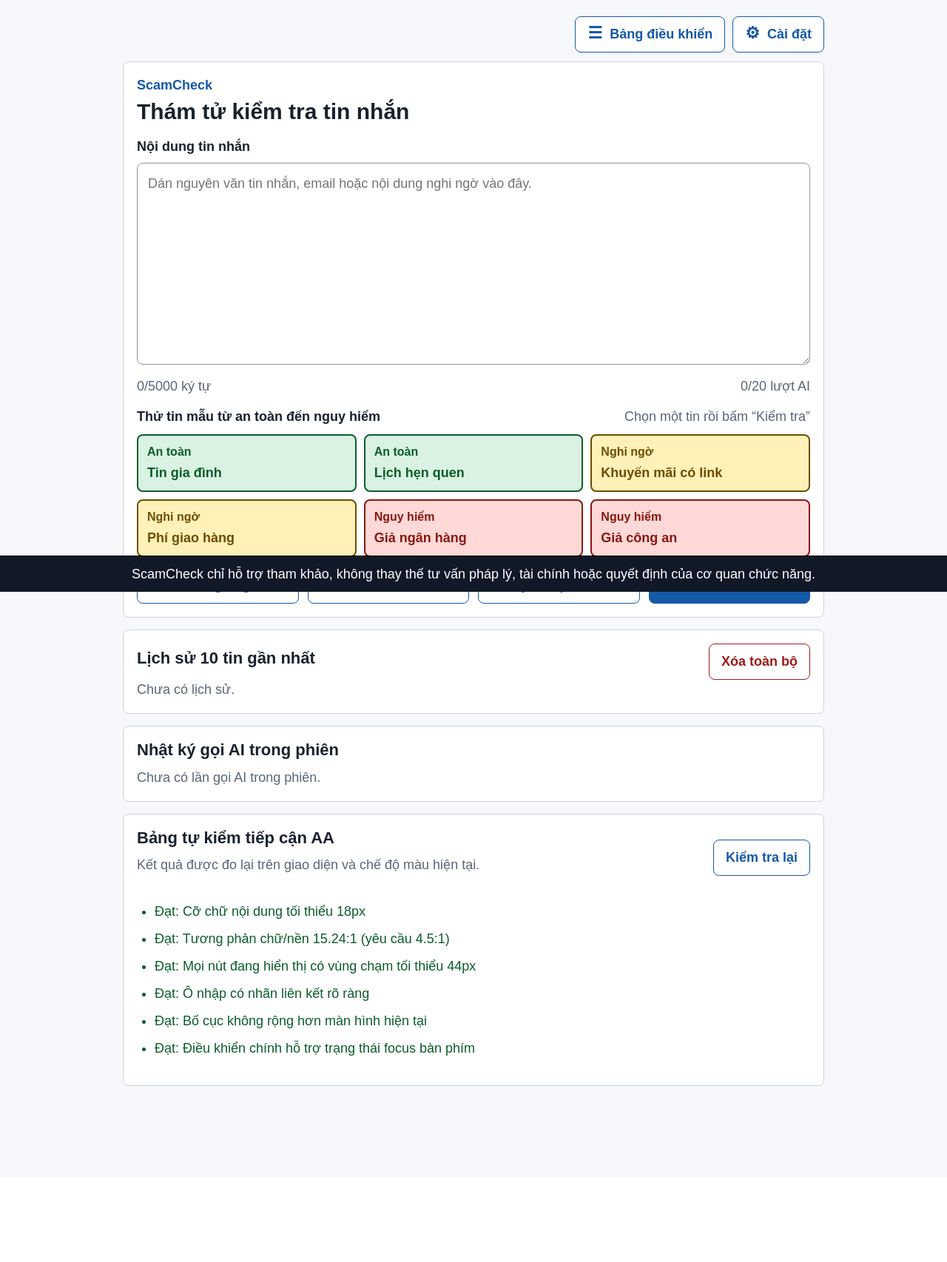
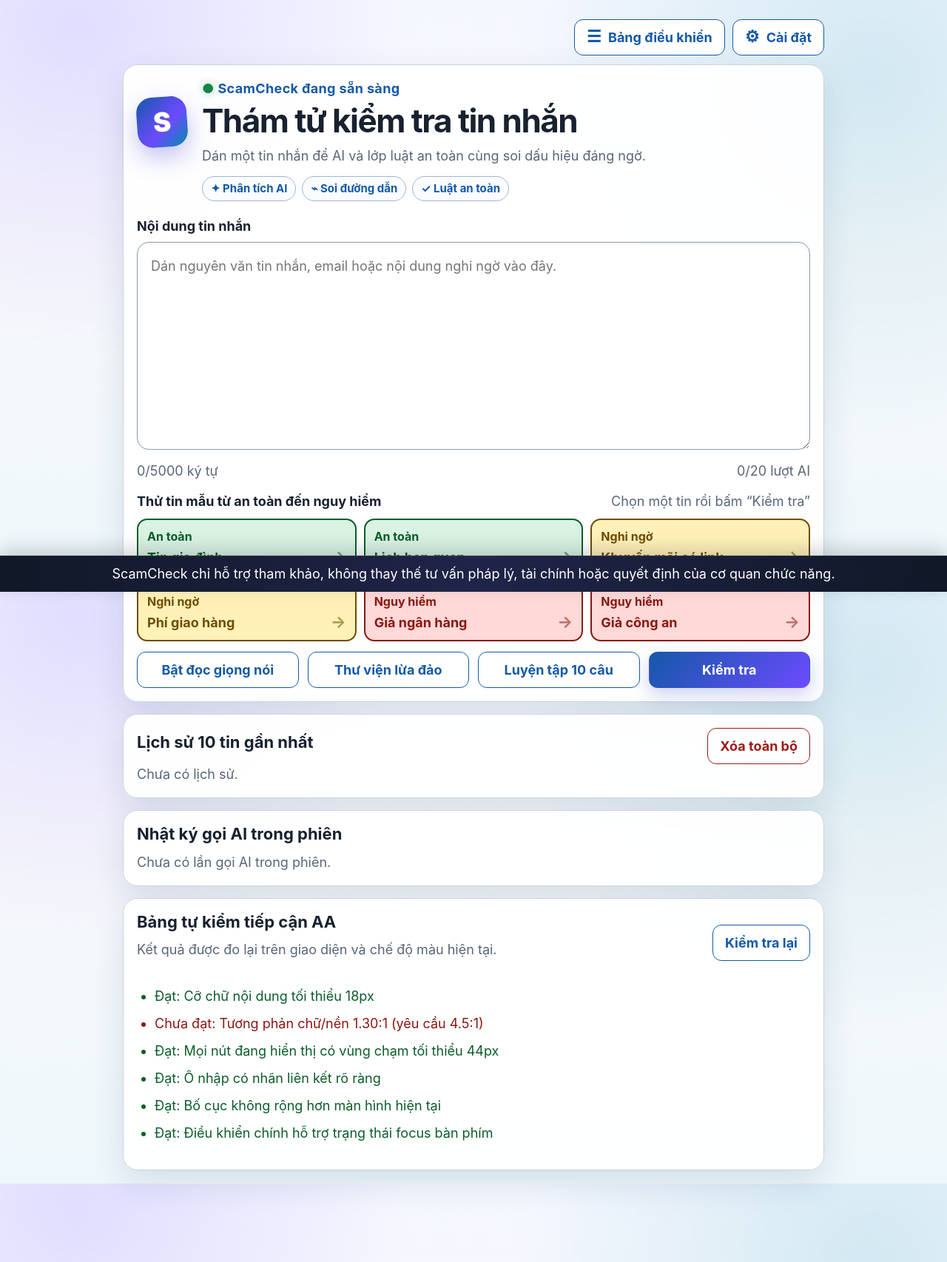
Before and after one commit to UnCrab-Like/ScamCheck__, a Flask app: page / in a window 1280 px wide. Shown: the whole page at 74% size. Before the commit the page ends 1468 px from the top, so only its background shows below. Run offline with Flask 3, Linux system fonts and the light colour scheme; data that the repository does not hold is empty.

Commit message:
Refresh frontend visual design

```diff
--- a/src/templates/index.html
+++ b/src/templates/index.html
@@ -43,8 +43,17 @@
 
       <section class="workbench" aria-labelledby="app-title">
         <div class="intro">
-          <p class="eyebrow">ScamCheck</p>
-          <h1 id="app-title">Thám tử kiểm tra tin nhắn</h1>
+          <div class="hero-icon" aria-hidden="true">S</div>
+          <div>
+            <p class="eyebrow"><span aria-hidden="true">●</span> ScamCheck đang sẵn sàng</p>
+            <h1 id="app-title">Thám tử kiểm tra tin nhắn</h1>
+            <p class="hero-copy">Dán một tin nhắn để AI và lớp luật an toàn cùng soi dấu hiệu đáng ngờ.</p>
+          </div>
+        </div>
+        <div class="trust-row" aria-label="Điểm nổi bật">
+          <span>✦ Phân tích AI</span>
+          <span>⌁ Soi đường dẫn</span>
+          <span>✓ Luật an toàn</span>
         </div>
 
         <form id="check-form" class="input-panel">
--- a/static/css/style.css
+++ b/static/css/style.css
@@ -727,3 +727,226 @@ body.high-contrast .legal-footer {
     width: 100%;
   }
 }
+
+/* Polished visual layer */
+:root {
+  --violet: #6d4aff;
+  --cyan: #008eaa;
+  --card-shadow: 0 18px 45px rgb(28 57 94 / 12%);
+}
+
+body {
+  font-family: Inter, ui-rounded, "SF Pro Rounded", Arial, Helvetica, sans-serif;
+}
+
+body:not(.high-contrast) {
+  background:
+    radial-gradient(circle at 8% 4%, rgb(109 74 255 / 15%), transparent 28rem),
+    radial-gradient(circle at 92% 14%, rgb(0 142 170 / 14%), transparent 30rem),
+    linear-gradient(180deg, #f5f7ff 0%, var(--bg) 42%, #eef7fb 100%);
+  background-attachment: fixed;
+}
+
+body.dark-mode {
+  --violet: #a78bfa;
+  --cyan: #50d9ef;
+  --card-shadow: 0 18px 50px rgb(0 0 0 / 30%);
+}
+
+body.dark-mode:not(.high-contrast) {
+  background:
+    radial-gradient(circle at 8% 4%, rgb(109 74 255 / 22%), transparent 28rem),
+    radial-gradient(circle at 92% 14%, rgb(0 166 200 / 16%), transparent 30rem),
+    linear-gradient(180deg, #111424 0%, var(--bg) 55%, #101a22 100%);
+}
+
+button {
+  border-radius: 12px;
+  transition: transform 160ms ease, box-shadow 160ms ease, background 160ms ease;
+}
+
+button:hover:not(:disabled) {
+  transform: translateY(-2px);
+  box-shadow: 0 9px 22px rgb(20 89 168 / 18%);
+}
+
+button:active:not(:disabled) {
+  transform: translateY(0) scale(0.98);
+}
+
+.primary {
+  border-color: transparent;
+  background: linear-gradient(135deg, var(--blue), var(--violet));
+  color: #ffffff;
+  box-shadow: 0 10px 24px rgb(61 74 201 / 24%);
+}
+
+.primary:hover {
+  background: linear-gradient(135deg, var(--blue-dark), var(--violet));
+}
+
+.app-shell {
+  padding-top: 26px;
+}
+
+.settings-panel,
+.workbench,
+.result-panel,
+.history-panel,
+.log-panel,
+.a11y-panel,
+.library-panel,
+.situation-panel,
+.responder-panel,
+.practice-panel,
+.status-panel {
+  border-radius: 20px;
+  box-shadow: var(--card-shadow);
+}
+
+body:not(.high-contrast) .settings-panel,
+body:not(.high-contrast) .workbench,
+body:not(.high-contrast) .result-panel,
+body:not(.high-contrast) .history-panel,
+body:not(.high-contrast) .log-panel,
+body:not(.high-contrast) .a11y-panel,
+body:not(.high-contrast) .library-panel,
+body:not(.high-contrast) .practice-panel,
+body:not(.high-contrast) .status-panel {
+  background: color-mix(in srgb, var(--panel) 94%, transparent);
+  backdrop-filter: blur(16px);
+}
+
+.intro {
+  display: grid;
+  grid-template-columns: 72px 1fr;
+  align-items: center;
+  gap: 16px;
+  margin-bottom: 14px;
+}
+
+.hero-icon {
+  display: grid;
+  width: 68px;
+  height: 68px;
+  place-items: center;
+  border-radius: 21px;
+  background: linear-gradient(135deg, var(--blue), var(--violet) 58%, var(--cyan));
+  color: #ffffff;
+  box-shadow: 0 14px 32px rgb(75 73 210 / 32%);
+  font-size: 36px;
+  font-weight: 900;
+  transform: rotate(-4deg);
+}
+
+.eyebrow {
+  letter-spacing: 0.02em;
+}
+
+.eyebrow span {
+  color: #168447;
+  text-shadow: 0 0 12px rgb(32 163 90 / 45%);
+}
+
+.hero-copy {
+  max-width: 650px;
+  margin: 7px 0 0;
+  color: var(--muted);
+}
+
+.trust-row {
+  display: flex;
+  gap: 8px;
+  flex-wrap: wrap;
+  margin: 0 0 20px 88px;
+}
+
+.trust-row span {
+  border: 1px solid color-mix(in srgb, var(--blue) 25%, var(--line));
+  border-radius: 999px;
+  padding: 5px 11px;
+  background: var(--surface-soft);
+  color: var(--blue);
+  font-size: 15px;
+  font-weight: 700;
+}
+
+h1 {
+  font-size: clamp(30px, 5vw, 44px);
+  letter-spacing: -0.035em;
+}
+
+textarea {
+  border-radius: 16px;
+  padding: 18px;
+  box-shadow: inset 0 2px 5px rgb(25 48 80 / 5%);
+  transition: border-color 160ms ease, box-shadow 160ms ease;
+}
+
+textarea:focus {
+  border-color: var(--blue);
+  box-shadow: 0 0 0 5px rgb(31 111 235 / 10%), inset 0 2px 5px rgb(25 48 80 / 4%);
+}
+
+.sample-btn {
+  position: relative;
+  overflow: hidden;
+  border-radius: 14px;
+}
+
+.sample-btn::after {
+  content: "→";
+  position: absolute;
+  right: 12px;
+  bottom: 8px;
+  opacity: 0.55;
+  font-size: 22px;
+}
+
+.risk-card {
+  border-radius: 999px;
+  box-shadow: 0 9px 22px color-mix(in srgb, currentColor 18%, transparent);
+  animation: result-pop 320ms ease-out;
+}
+
+@keyframes result-pop {
+  from { opacity: 0; transform: scale(0.86); }
+  to { opacity: 1; transform: scale(1); }
+}
+
+.legal-footer {
+  border-top-color: rgb(255 255 255 / 12%);
+  background: linear-gradient(90deg, #111827, #202449, #111827);
+  box-shadow: 0 -8px 24px rgb(10 18 30 / 18%);
+}
+
+@media (max-width: 640px) {
+  .intro {
+    grid-template-columns: 54px 1fr;
+    gap: 12px;
+  }
+
+  .hero-icon {
+    width: 52px;
+    height: 52px;
+    border-radius: 16px;
+    font-size: 28px;
+  }
+
+  .hero-copy {
+    font-size: 16px;
+  }
+
+  .trust-row {
+    margin-left: 0;
+  }
+}
+
+@media (prefers-reduced-motion: reduce) {
+  *, *::before, *::after {
+    scroll-behavior: auto !important;
+    animation-duration: 0.01ms !important;
+    animation-iteration-count: 1 !important;
+    transition-duration: 0.01ms !important;
+  }
+}
```
